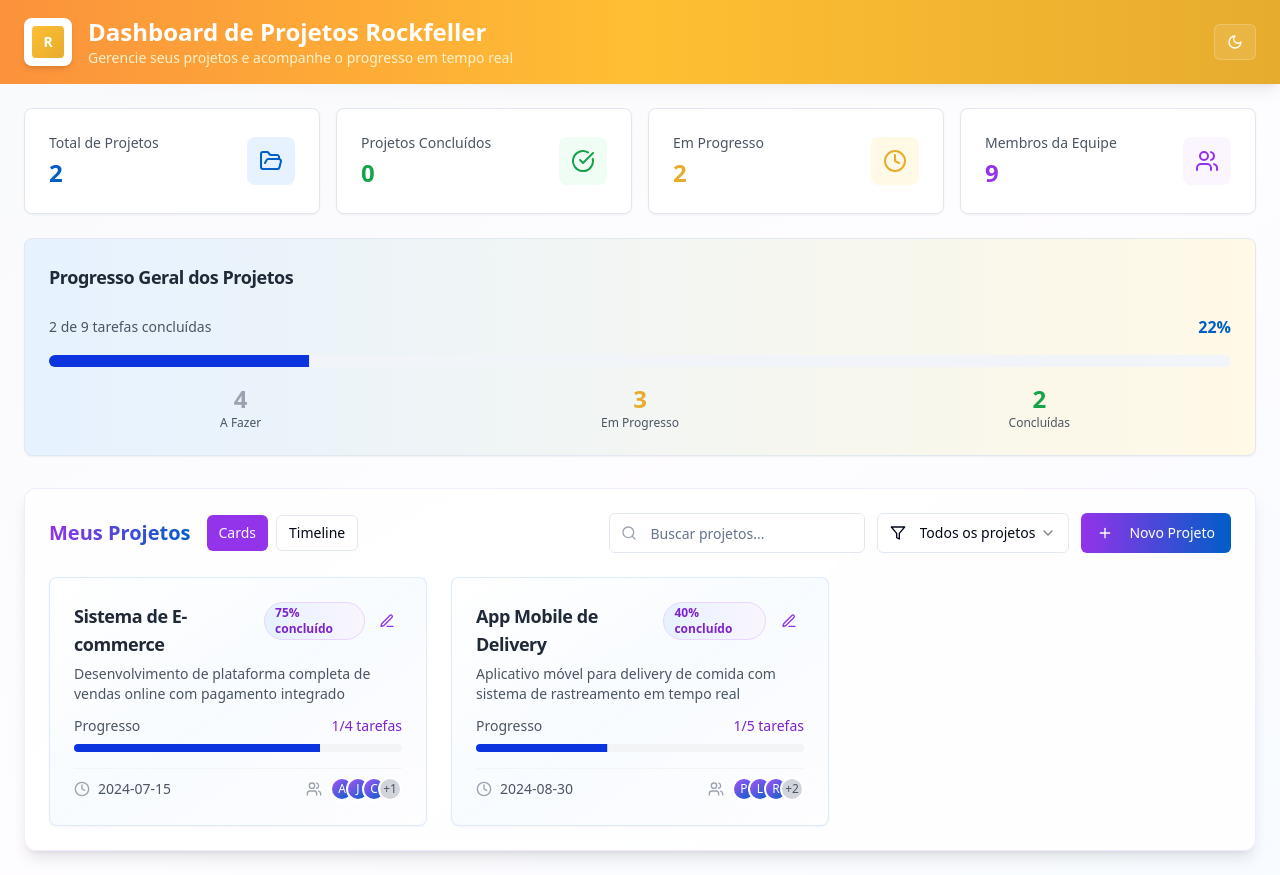
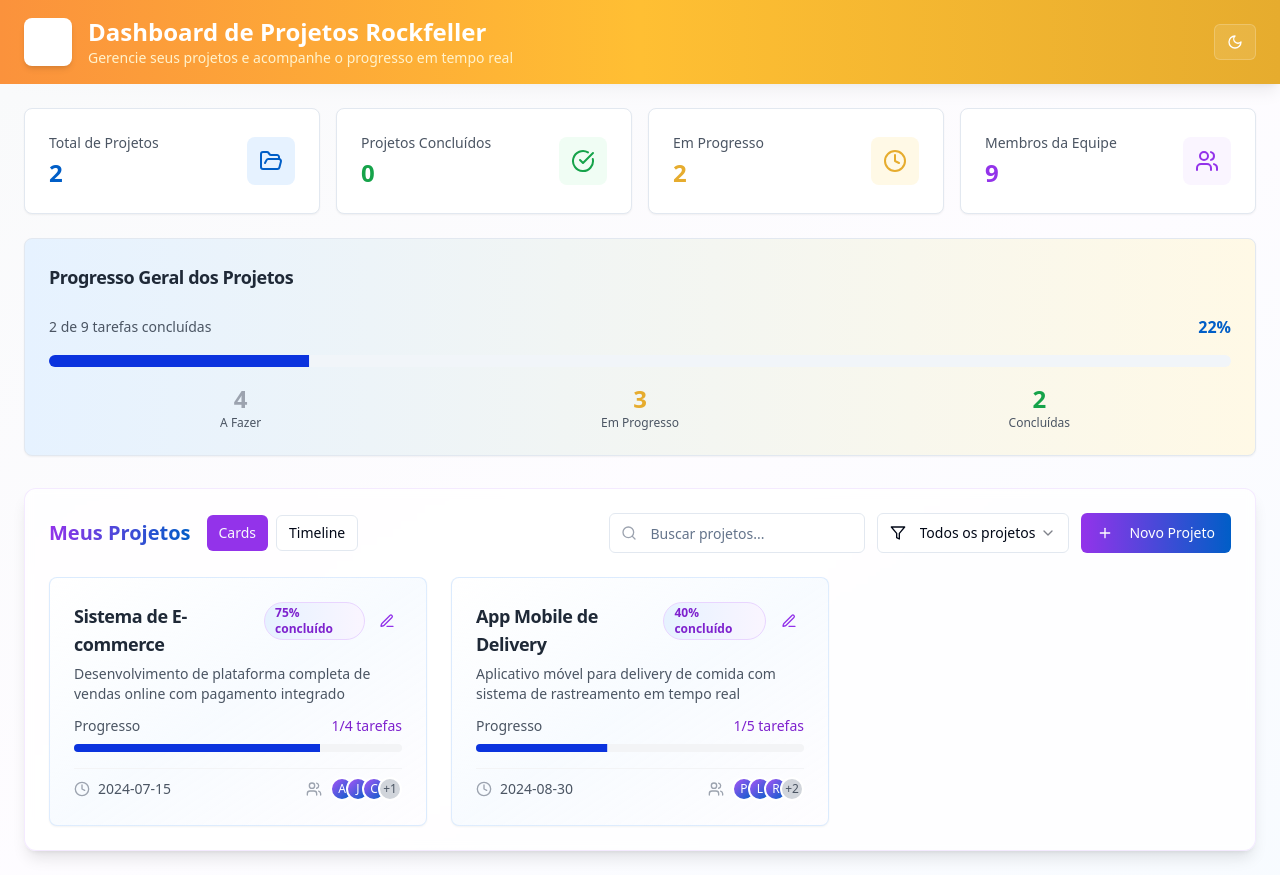
Before and after one commit to takkyonAI/fluxo-de-projetos-vibrante, a React (Vite) app: page / in a window 1280 px wide. Built offline with nearby package versions, Linux system fonts and the light colour scheme.

Commit message:
Add logo to the dashboard
Added the provided logo to the dashboard header.

```diff
--- a/src/components/ProjectDashboard.tsx
+++ b/src/components/ProjectDashboard.tsx
@@ -1,3 +1,4 @@
+
 import React, { useState } from 'react';
 import { Button } from '@/components/ui/button';
 import { Plus, Filter, Search, FolderOpen, Moon, Sun } from 'lucide-react';
@@ -116,11 +117,13 @@ const ProjectDashboard = () => {
         <div className="max-w-7xl mx-auto px-6 py-4">
           <div className="flex items-center justify-between">
             <div className="flex items-center gap-4">
-              {/* Logo pequena */}
+              {/* Logo usando a imagem enviada */}
               <div className="bg-white rounded-lg p-2 shadow-md">
-                <div className="w-8 h-8 bg-gradient-to-br from-orange-500 to-orange-600 rounded flex items-center justify-center">
-                  <span className="text-white font-bold text-sm">R</span>
-                </div>
+                <img
+                  src="/lovable-uploads/1f1774f4-553f-4b8e-8142-308bd1e09925.png"
+                  alt="Logo Rockfeller"
+                  className="w-8 h-8 object-contain"
+                />
               </div>
               <div>
                 <h1 className="text-2xl font-bold text-white">Dashboard de Projetos Rockfeller</h1>
```
Also changed, not shown: public/lovable-uploads/1f1774f4-553f-4b8e-8142-308bd1e09925.png (added).
